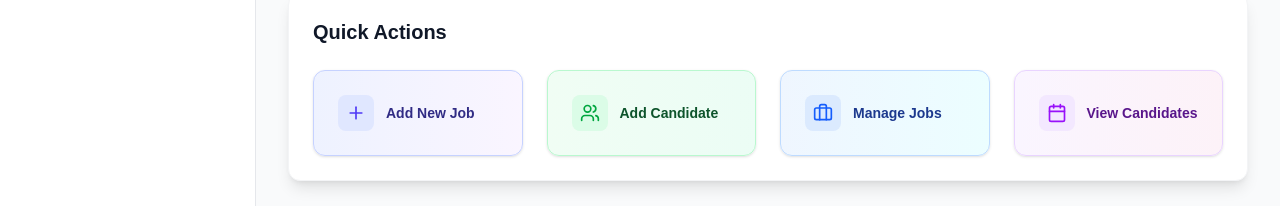
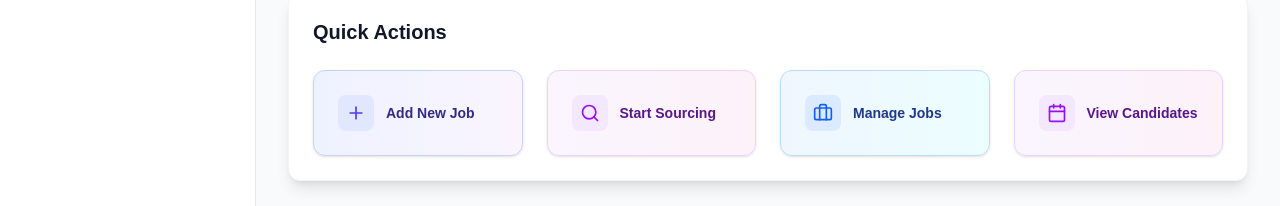
Before and after one commit to Sanjayrani/Precision-Tech, a Next.js app in the folder hr-recruitment-app/: page /dashboard in a window 1280 px wide. Shown: the part 564-770 px from the top of the page. Built offline with nearby package versions, Linux system fonts and the light colour scheme; no server answers.

Commit message:
feat: enhance job creation and candidate management by adding job mode to job details, updating candidate score display, and introducing sourcing candidates dialog

```diff
--- a/hr-recruitment-app/src/app/api/job-create-a-job/route.ts
+++ b/hr-recruitment-app/src/app/api/job-create-a-job/route.ts
@@ -44,6 +44,7 @@ export async function POST(request: Request) {
       agentflow_id: agentflow_id,
       executed_by: executed_by,
       goal: `Job Title : ${job_title}
+      Job Mode : ${job_mode}
 Job Description : ${job_description}
 Job Location : "${job_location}"
 Company Name : ${company_name}
--- a/hr-recruitment-app/src/app/candidates/page.tsx
+++ b/hr-recruitment-app/src/app/candidates/page.tsx
@@ -163,15 +163,6 @@ export default function CandidatesPage() {
                 <h1 className="text-3xl font-bold text-gray-900">Candidate Management</h1>
                 <p className="text-gray-600">Track and manage all your candidates</p>
               </div>
-              <div className="flex items-center space-x-4">
-                <Link
-                  href="/candidates/new"
-                  className="bg-indigo-600 text-white px-4 py-2 rounded-md hover:bg-indigo-700 flex items-center"
-                >
-                  <Plus className="w-4 h-4 mr-2" />
-                  Add Candidate
-                </Link>
-              </div>
             </div>
           </div>
         </div>
@@ -235,7 +226,7 @@ export default function CandidatesPage() {
                               <div className="ml-2 flex items-center space-x-2">
                                 <div className={`flex items-center ${getScoreColor(candidate.candidateScore)}`}>
                                   <Star className="w-4 h-4 mr-1" />
-                                  <span className="text-sm font-medium">{candidate.candidateScore}/10</span>
+                                  <span className="text-sm font-medium">{candidate.candidateScore}/100</span>
                                 </div>
                                 <span className={`inline-flex px-2 py-1 text-xs font-semibold rounded-full ${getStatusColor(candidate.status)}`}>
                                   {candidate.status}
--- a/hr-recruitment-app/src/app/dashboard/page.tsx
+++ b/hr-recruitment-app/src/app/dashboard/page.tsx
@@ -4,7 +4,8 @@ import { useState, useEffect } from 'react'
 import Link from 'next/link'
 import Layout from '@/components/Layout'
 import CreateJobDialog from '@/components/CreateJobDialog'
-import { Calendar, Users, Briefcase, TrendingUp, Plus } from 'lucide-react'
+import SourceCandidatesDialog from '@/components/SourceCandidatesDialog'
+import { Calendar, Users, Briefcase, TrendingUp, Plus, Search } from 'lucide-react'
 
 
 interface Job {
@@ -52,6 +53,7 @@ export default function Dashboard() {
   })
   const [loading, setLoading] = useState(true)
   const [isCreateJobDialogOpen, setIsCreateJobDialogOpen] = useState(false)
+  const [isSourceCandidatesDialogOpen, setIsSourceCandidatesDialogOpen] = useState(false)
 
   useEffect(() => {
     fetchDashboardData()
@@ -127,6 +129,19 @@ export default function Dashboard() {
 
   const handleCloseCreateJobDialog = () => {
     setIsCreateJobDialogOpen(false)
+  }
+
+  const handleOpenSourceCandidatesDialog = () => {
+    setIsSourceCandidatesDialogOpen(true)
+  }
+
+  const handleCloseSourceCandidatesDialog = () => {
+    setIsSourceCandidatesDialogOpen(false)
+  }
+
+  const handleSourcingInitiated = () => {
+    // Refresh dashboard data when sourcing is initiated
+    fetchDashboardData()
   }
 
   if (loading) {
@@ -342,17 +357,17 @@ export default function Dashboard() {
                    <span className="text-sm font-semibold text-indigo-900">Add New Job</span>
                  </div>
                </button>
-              <Link
-                href="/candidates/new"
-                className="bg-gradient-to-r from-green-50 to-emerald-50 border border-green-200 rounded-xl p-6 hover:from-green-100 hover:to-emerald-100 transition-all duration-200 shadow-sm hover:shadow-md"
+               <button
+                 onClick={handleOpenSourceCandidatesDialog}
+                 className="bg-gradient-to-r from-purple-50 to-pink-50 border border-purple-200 rounded-xl p-6 hover:from-purple-100 hover:to-pink-100 transition-all duration-200 shadow-sm hover:shadow-md w-full text-left"
                >
                  <div className="flex items-center">
-                  <div className="p-2 bg-green-100 rounded-lg mr-3">
-                    <Users className="h-5 w-5 text-green-600" />
+                   <div className="p-2 bg-purple-100 rounded-lg mr-3">
+                     <Search className="h-5 w-5 text-purple-600" />
                    </div>
-                  <span className="text-sm font-semibold text-green-900">Add Candidate</span>
+                   <span className="text-sm font-semibold text-purple-900">Start Sourcing</span>
                  </div>
-              </Link>
+               </button>
               <Link
                 href="/jobs"
                 className="bg-gradient-to-r from-blue-50 to-cyan-50 border border-blue-200 rounded-xl p-6 hover:from-blue-100 hover:to-cyan-100 transition-all duration-200 shadow-sm hover:shadow-md"
@@ -387,6 +402,13 @@ export default function Dashboard() {
          onClose={handleCloseCreateJobDialog}
          onJobCreated={handleJobCreated}
        />
+
+       {/* Source Candidates Dialog */}
+       <SourceCandidatesDialog
+         isOpen={isSourceCandidatesDialogOpen}
+         onClose={handleCloseSourceCandidatesDialog}
+         onSourcingInitiated={handleSourcingInitiated}
+       />
      </Layout>
    )
  }
--- a/hr-recruitment-app/src/components/CandidateDetailsDialog.tsx
+++ b/hr-recruitment-app/src/components/CandidateDetailsDialog.tsx
@@ -131,7 +131,7 @@ export default function CandidateDetailsDialog({ candidate, isOpen, onClose }: C
                     </span>
                     <div className={`inline-flex items-center px-3 py-1 rounded-full text-sm font-medium border ${getScoreColor(candidate.candidateScore)}`}>
                       <Star className="h-4 w-4 mr-1" />
-                      {candidate.candidateScore}/10
+                      {candidate.candidateScore}/100
                     </div>
                     {candidate.openToWork && (
                       <span className="inline-flex items-center px-3 py-1 rounded-full text-sm font-medium bg-green-100 text-green-800 border border-green-200">
--- a/hr-recruitment-app/src/components/SourceCandidatesDialog.tsx
+++ b/hr-recruitment-app/src/components/SourceCandidatesDialog.tsx
@@ -236,7 +236,7 @@ export default function SourceCandidatesDialog({ isOpen, onClose, onSourcingInit
                   ) : (
                     <>
                       <Search className="w-5 h-5 mr-2" />
-                      Run
+                      Source
                     </>
                   )}
                 </button>
```
Lines whose indentation alone changed are shown as unchanged.
